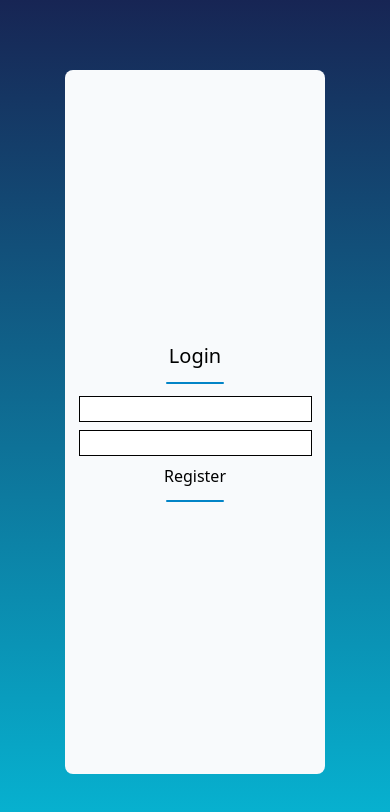
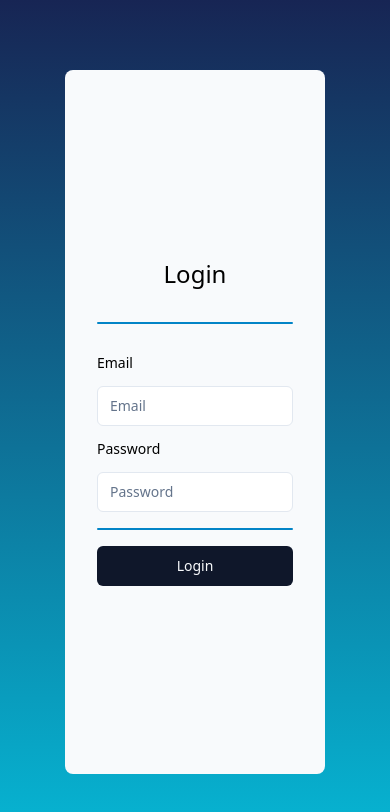
Before and after one commit to wizelineacademy/itesm-socioformador-feb-jun-2024-Umizoomi, a Next.js app in the folder saraia/: page /login in a window 390 px wide. Shown: the top 812 px of the page. Built offline with nearby package versions, Linux system fonts and the light colour scheme.

Commit message:
Added Responsive Login

```diff
--- a/saraia/app/login/page.tsx
+++ b/saraia/app/login/page.tsx
@@ -1,21 +1,18 @@
 import { Button } from "@/components/ui/button"
 import Image from "next/image";
-import LoginForm from "../registerform/page";
+import LoginPage from "../loginform/page";
 
 const Login: React.FC = () => {
   return (
     <div className="bg-gradient-custom h-screen flex justify-center items-center bg-gradient-to-b from-blue-950 to-cyan-500">
-      <div id="LoginContainer" className='bg-slate-50 w-2/3 h-5/6 rounded-lg flex'>
-        <div id="Login-Left" className="flex justify-center items-center">
-          <div className=" bg-slate-100 shadow-md h-2/3 w-2/3">
-            <Image src="/UmizoomiN.png" alt="EquipoUmizoomi" width={500} height={500} />
-          </div>
+      <div id="LoginContainer" className='bg-slate-50 w-2/3 h-5/6 rounded-lg flex justify-center'>
+        <div id="Login-Right" className="flex justify-center items-center md:w-1/2 p-8">
+          <LoginPage />
         </div>
-        <div id="SeparationLine" className="h-auto flex bg-gradient-to-b from-blue-400 to-blue-900 w-1 my-12">
+        <div id="Login-Left" className="flex justify-center items-center md:w-1/2">
+            <Image className="hidden md:block" src="/SaraIa_Login.svg" alt="EquipoUmizoomi" width={500} height={500} />
         </div>
-        <div id="Login-Right" className="flex justify-center items-center w-full lg:w-1/2 p-8">
-          <LoginForm />
-        </div>
+
       </div>
     </div>
   );
--- a/saraia/app/loginform/form.tsx
+++ b/saraia/app/loginform/form.tsx
@@ -2,6 +2,9 @@
 import { FormEvent } from "react";
 import { db } from "@/lib/db";
 import { signIn } from "next-auth/react";
+import  {Input} from "@/components/ui/input";
+import { Label } from "@/components/ui/label"
+import { Button } from "@/components/ui/button";
 
 export default function Form(){
     const handleSubmit = async (e: FormEvent<HTMLFormElement>) => {
@@ -16,17 +19,22 @@ export default function Form(){
       };
 
     return (
-        <div className="flex items-center flex-col w-auto gap-3 font-sans">
-        <h1 className='text-xl'>
+        <div className="flex items-center flex-col w-auto gap-8 font-sans">
+        <h1 className='text-2xl font-sans font-normal	'>
           Login
         </h1>
-        <div className=" bg-sky-600 w-1/4 h-0.5 rounded-sm"> </div>
-        <form onSubmit={handleSubmit}className="flex flex-col gap-2 mx-auto max-w-md">
-          <input name="email" className="border border-black text-black" type="email"></input>
-          <input name="password" className="border border-black text-black" type="password"></input>
-          <button type="submit">Login</button>
+        <div className=" bg-sky-600 w-full h-0.5 rounded-sm"> </div>
+        <form onSubmit={handleSubmit} className="flex flex-col gap-4">
+          <Label htmlFor="email">Email</Label>
+
+          <Input name="email"  type="email" placeholder="Email"></Input>
+          <Label htmlFor="password">Password</Label>
+
+          <Input name="password" type="password" placeholder="Password"></Input>
+          <div className=" bg-sky-600 h-0.5 rounded-sm"> </div>
+
+          <Button type="submit">Login</Button>
         </form>
-        <div className=" bg-sky-600 w-1/4 h-0.5 rounded-sm"> </div>
       </div>
     );
 
--- a/saraia/app/loginform/page.tsx
+++ b/saraia/app/loginform/page.tsx
@@ -1,4 +1,5 @@
-import Form from "./form"
+import Form from "./form";
+import  {Input} from "@/components/ui/input";
 
 export default function LoginPage(){
     return (
--- /dev/null
+++ b/saraia/lib/utils.ts
@@ -0,0 +1,6 @@
+import { type ClassValue, clsx } from "clsx"
+import { twMerge } from "tailwind-merge"
+
+export function cn(...inputs: ClassValue[]) {
+  return twMerge(clsx(inputs))
+}
--- a/saraia/package.json
+++ b/saraia/package.json
@@ -15,7 +15,7 @@
     "@radix-ui/react-slot": "^1.0.2",
     "bcrypt": "^5.1.1",
     "class-variance-authority": "^0.7.0",
-    "clsx": "^2.1.0",
+    "clsx": "^2.1.1",
     "drizzle-orm": "^0.30.9",
     "lucide-react": "^0.371.0",
     "next": "14.2.1",
@@ -25,7 +25,7 @@
     "react": "^18",
     "react-dom": "^18",
     "react-hook-form": "^7.51.3",
-    "tailwind-merge": "^2.2.2",
+    "tailwind-merge": "^2.3.0",
     "tailwindcss-animate": "^1.0.7",
     "zod": "^3.22.5"
   },
```
Also changed, not shown: 2 other files (tests, documents, lock files or other folders).
